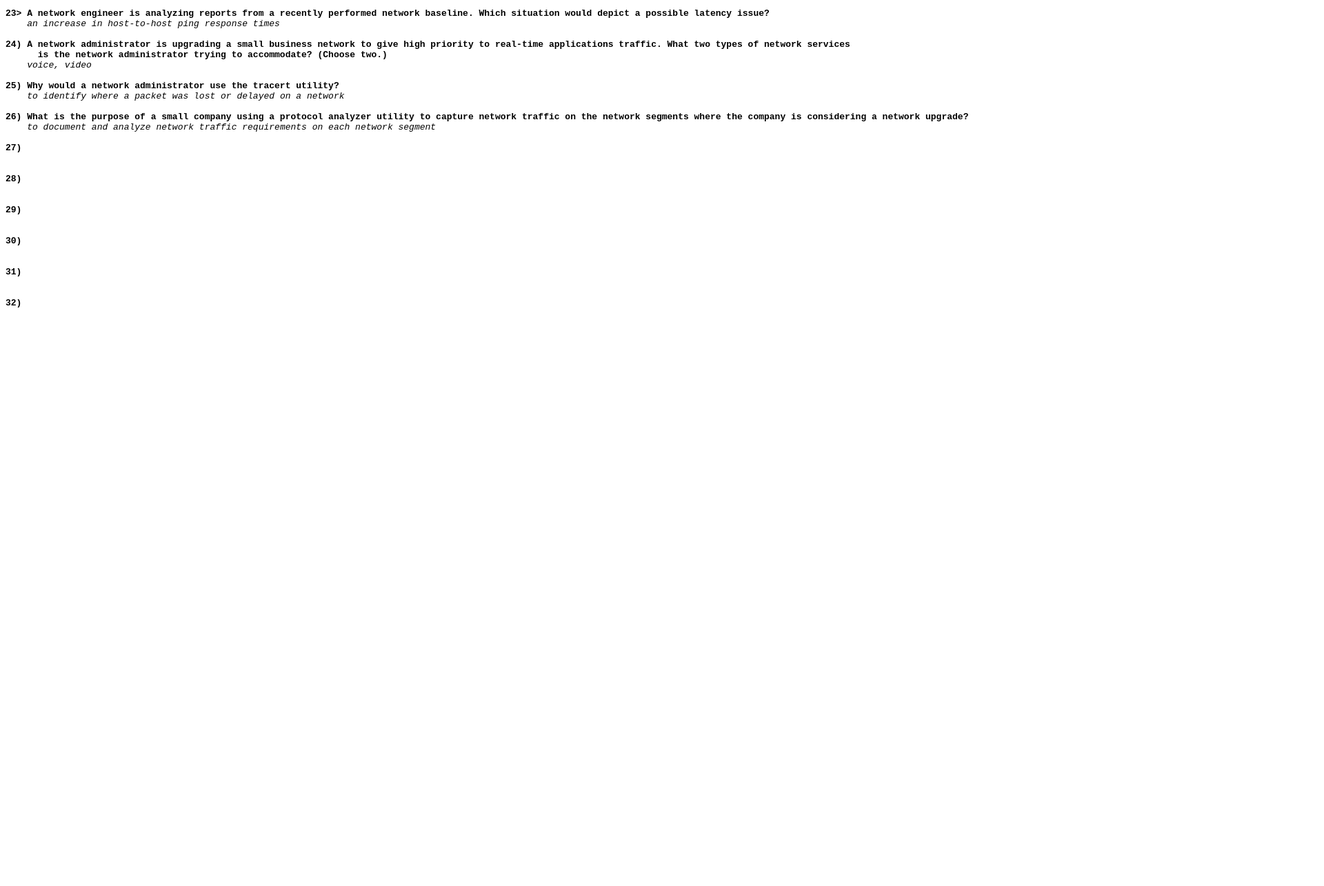
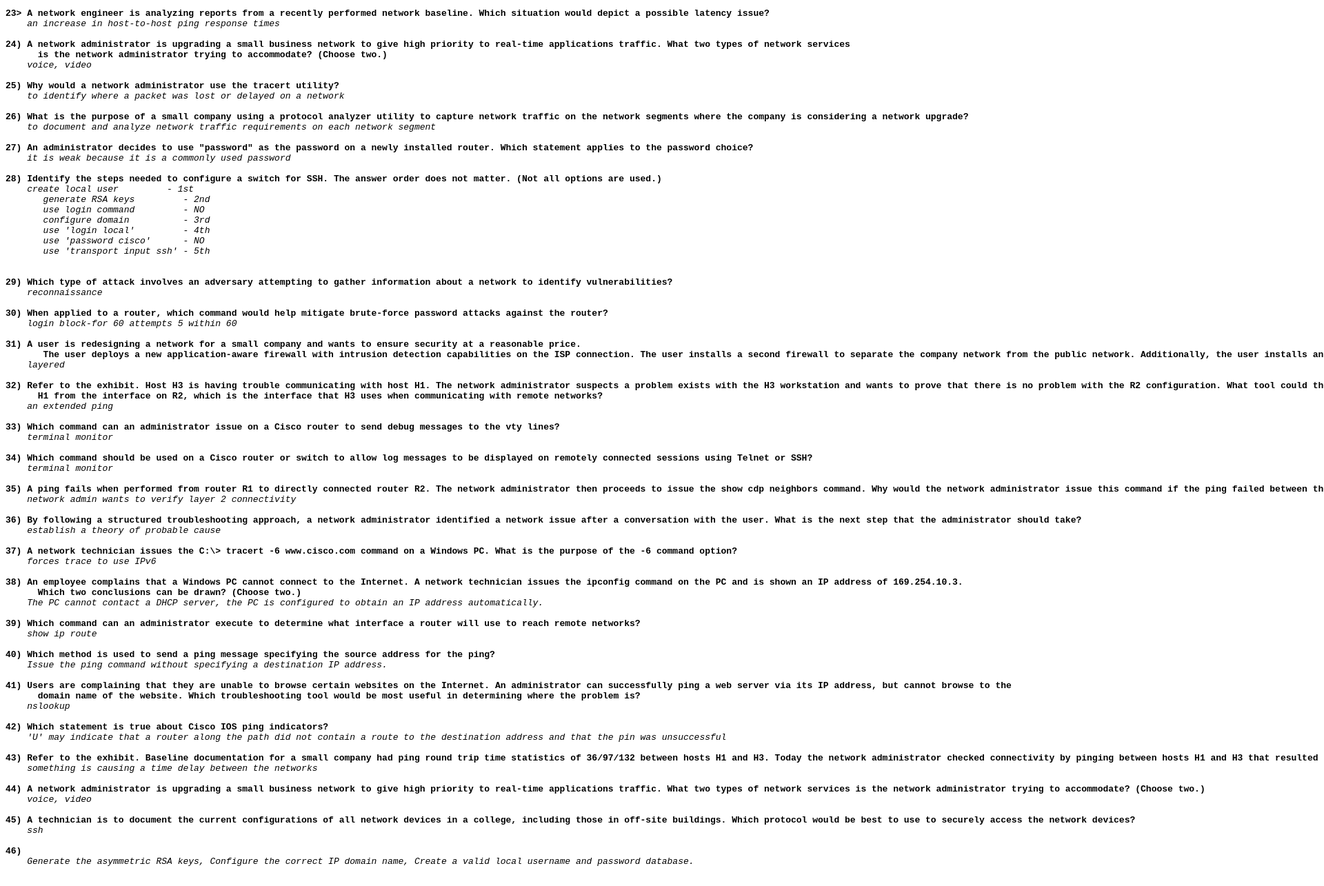
Before and after one commit to Ploppa-Smurph/ctec255_ccna1, a plain HTML site: page wk09/index.html in a window 1280 px wide. Shown: the part 1460-2745 px from the top of the page at 69% size, 1920 px wide, since content can reach past the window. Before the commit the page ends 1935 px from the top, so only its background shows below. Drawn offline with Linux system fonts and the light colour scheme.

Commit message:
completed quiz 16 & 17

```diff
--- a/wk09/index.html
+++ b/wk09/index.html
@@ -104,23 +104,77 @@
 <b>26) What is the purpose of a small company using a protocol analyzer utility to capture network traffic on the network segments where the company is considering a network upgrade?</b>
     <i>to document and analyze network traffic requirements on each network segment</i>
 
-<b>27) </b>
-    <i></i>
+<b>27) An administrator decides to use "password" as the password on a newly installed router. Which statement applies to the password choice?</b>
+    <i>it is weak because it is a commonly used password</i>
 
-<b>28) </b>
-    <i></i>
+<b>28) Identify the steps needed to configure a switch for SSH. The answer order does not matter. (Not all options are used.)</b>
+    <i>create local user         - 1st
+       generate RSA keys         - 2nd
+       use login command         - NO
+       configure domain          - 3rd
+       use 'login local'         - 4th
+       use 'password cisco'      - NO
+       use 'transport input ssh' - 5th
+    </i>
 
-<b>29) </b>
-    <i></i>
+<b>29) Which type of attack involves an adversary attempting to gather information about a network to identify vulnerabilities?</b>
+    <i>reconnaissance</i>
 
-<b>30) </b>
-    <i></i>
+<b>30) When applied to a router, which command would help mitigate brute-force password attacks against the router?</b>
+    <i>login block-for 60 attempts 5 within 60</i>
 
-<b>31) </b>
-    <i></i>
+<b>31) A user is redesigning a network for a small company and wants to ensure security at a reasonable price.
+       The user deploys a new application-aware firewall with intrusion detection capabilities on the ISP connection. The user installs a second firewall to separate the company network from the public network. Additionally, the user installs an IPS on the internal network of the company. What approach is the user implementing?</b>
+    <i>layered</i>
 
-<b>32) </b>
-    <i></i>
+<b>32) Refer to the exhibit. Host H3 is having trouble communicating with host H1. The network administrator suspects a problem exists with the H3 workstation and wants to prove that there is no problem with the R2 configuration. What tool could the network administrator use on router R2 to prove that communication exists to host
+      H1 from the interface on R2, which is the interface that H3 uses when communicating with remote networks?</b>
+    <i>an extended ping</i>
+
+<b>33) Which command can an administrator issue on a Cisco router to send debug messages to the vty lines?</b>
+    <i>terminal monitor</i>
+
+<b>34) Which command should be used on a Cisco router or switch to allow log messages to be displayed on remotely connected sessions using Telnet or SSH?</b>
+    <i>terminal monitor</i>
+
+<b>35) A ping fails when performed from router R1 to directly connected router R2. The network administrator then proceeds to issue the show cdp neighbors command. Why would the network administrator issue this command if the ping failed between the two routers?</b>
+    <i>network admin wants to verify layer 2 connectivity</i>
+
+<b>36) By following a structured troubleshooting approach, a network administrator identified a network issue after a conversation with the user. What is the next step that the administrator should take?</b>
+    <i>establish a theory of probable cause</i>
+
+<b>37) A network technician issues the C:\> tracert -6 www.cisco.com command on a Windows PC. What is the purpose of the -6 command option?</b>
+    <i>forces trace to use IPv6</i>
+
+<b>38) An employee complains that a Windows PC cannot connect to the Internet. A network technician issues the ipconfig command on the PC and is shown an IP address of 169.254.10.3.
+      Which two conclusions can be drawn? (Choose two.)</b>
+    <i>The PC cannot contact a DHCP server, the PC is configured to obtain an IP address automatically.</i>
+
+<b>39) Which command can an administrator execute to determine what interface a router will use to reach remote networks?</b>
+    <i>show ip route</i>
+
+<b>40) Which method is used to send a ping message specifying the source address for the ping?</b>
+    <i>Issue the ping command without specifying a destination IP address.</i>
+
+<b>41) Users are complaining that they are unable to browse certain websites on the Internet. An administrator can successfully ping a web server via its IP address, but cannot browse to the
+      domain name of the website. Which troubleshooting tool would be most useful in determining where the problem is?</b>
+    <i>nslookup</i>
+
+<b>42) Which statement is true about Cisco IOS ping indicators?</b>
+    <i>'U' may indicate that a router along the path did not contain a route to the destination address and that the pin was unsuccessful</i>
+
+<b>43) Refer to the exhibit. Baseline documentation for a small company had ping round trip time statistics of 36/97/132 between hosts H1 and H3. Today the network administrator checked connectivity by pinging between hosts H1 and H3 that resulted in a round trip time of 1458/2390/6066. What does this indicate to the network administrator?</b>
+    <i>something is causing a time delay between the networks</i>
+
+<b>44) A network administrator is upgrading a small business network to give high priority to real-time applications traffic. What two types of network services is the network administrator trying to accommodate? (Choose two.)</b>
+    <i>voice, video</i>
+
+<b>45) A technician is to document the current configurations of all network devices in a college, including those in off-site buildings. Which protocol would be best to use to securely access the network devices?</b>
+    <i>ssh</i>
+
+<b>46) </b>
+    <i>Generate the asymmetric RSA keys, Configure the correct IP domain name, Create a valid local username and password database.</i>
+
 </pre>
 </body>
 </html>
```
Also changed, not shown: wk09/quiz_16_17.png (added).
